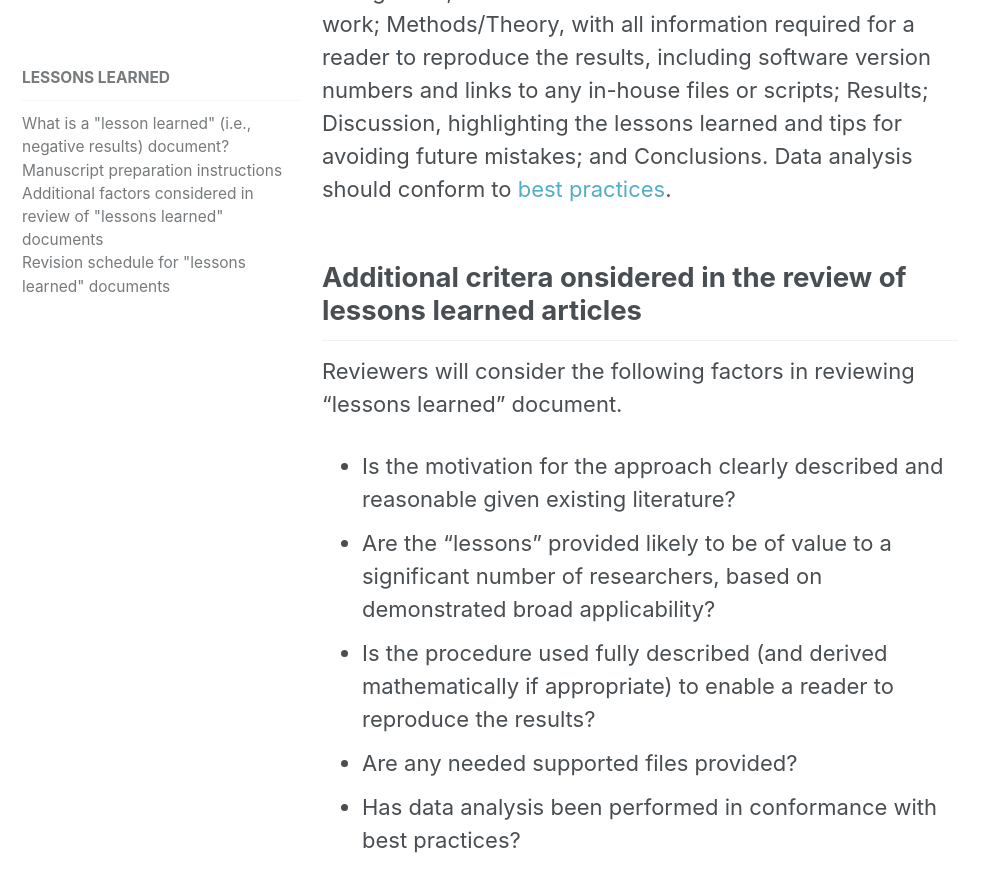
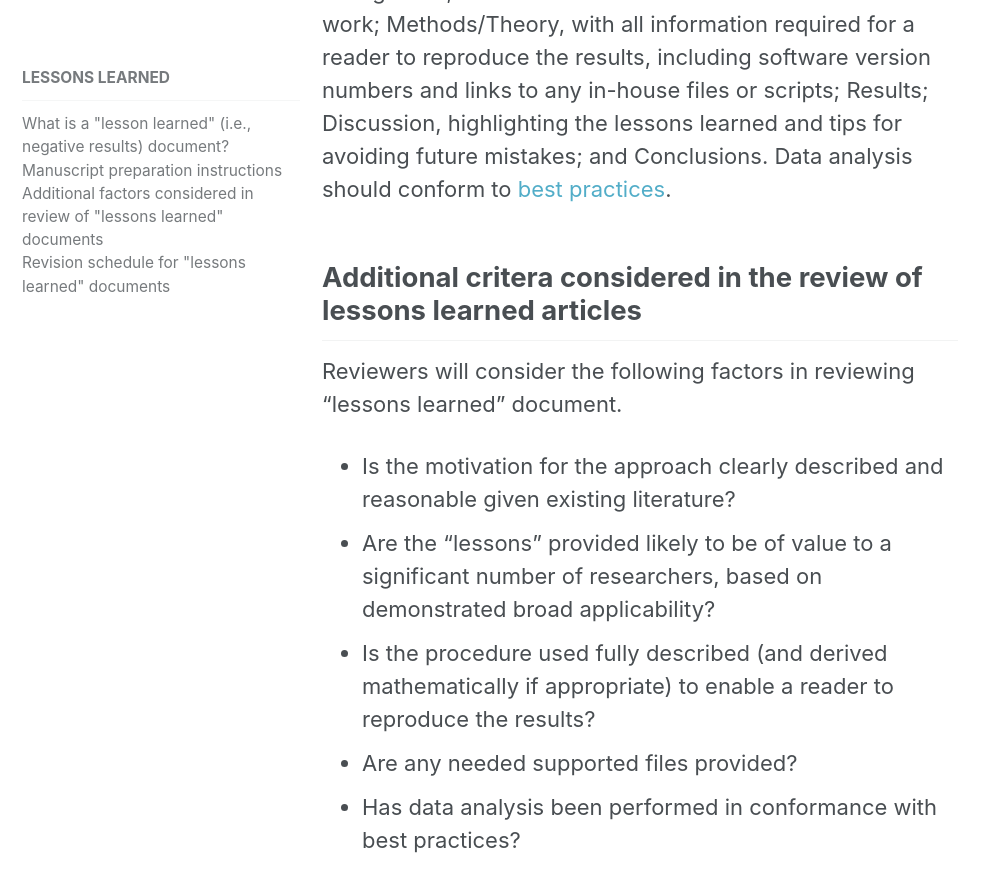
Before and after one commit to livecomsjournal/livecomsjournal.github.io, a Jekyll site: the page built from _author_instructions/06_lessons_learned.md, in a window 1280 px wide and 900 px high, scrolled down 1015 px. Shown: the top 892 px of the window, without its empty margins (0-983 px from the left). Built offline with Jekyll 4.4.1, drawn with Linux system fonts in a browser that asks for light colours.

Commit message:
Update 06_lessons_learned.md

```diff
--- a/_author_instructions/06_lessons_learned.md
+++ b/_author_instructions/06_lessons_learned.md
@@ -20,7 +20,7 @@ The article should contain the usual sections: Introduction, including backgroun
 Data analysis should conform to [best practices](https://github.com/dmzuckerman/Sampling-Uncertainty).
 
 
-## Additional critera onsidered in the review of lessons learned articles
+## Additional critera considered in the review of lessons learned articles
 Reviewers will consider the following factors in reviewing "lessons learned" document.
 * Is the motivation for the approach clearly described and reasonable given existing literature?
 * Are the "lessons" provided likely to be of value to a significant number of researchers, based on demonstrated broad applicability?
```
